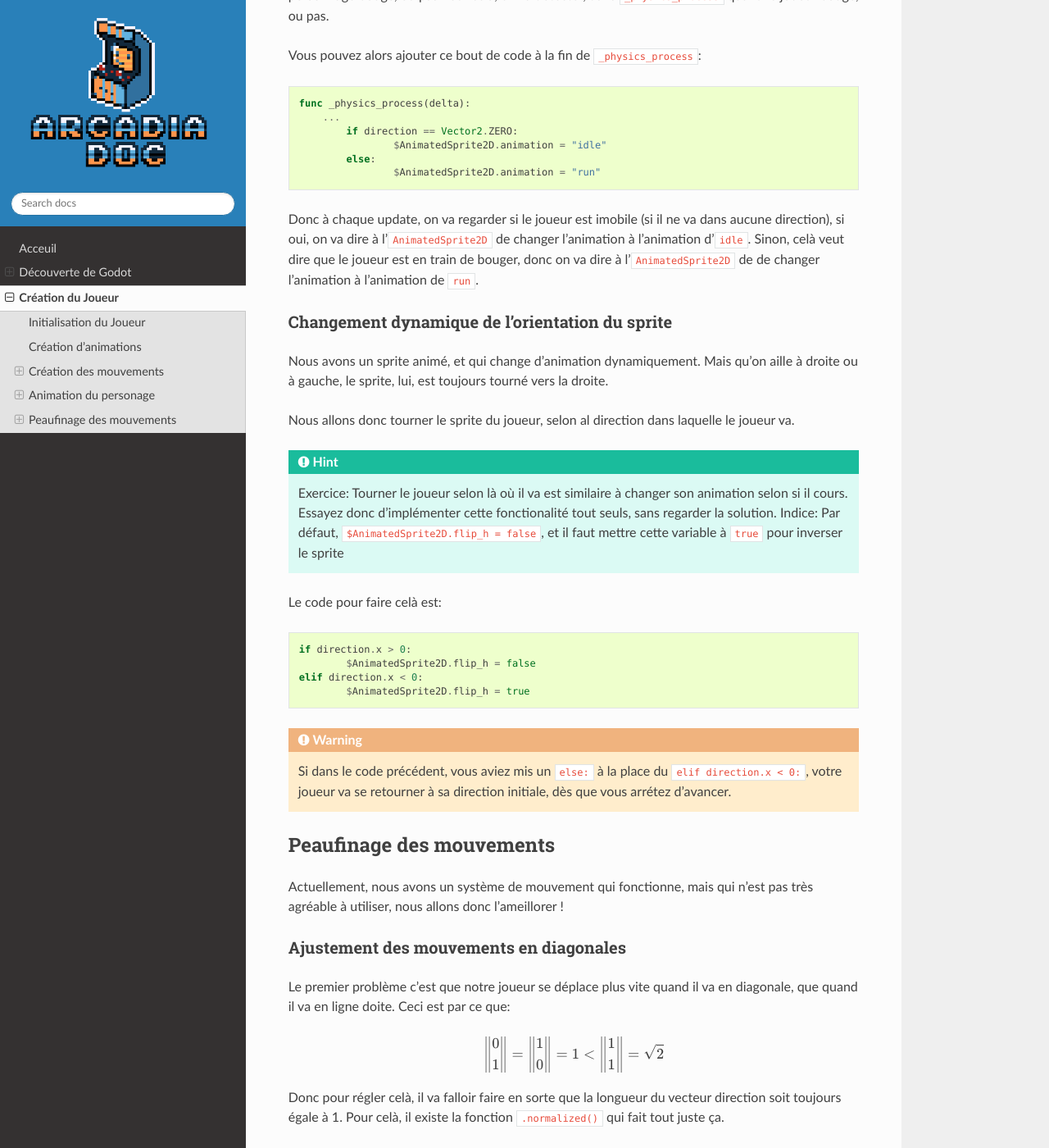
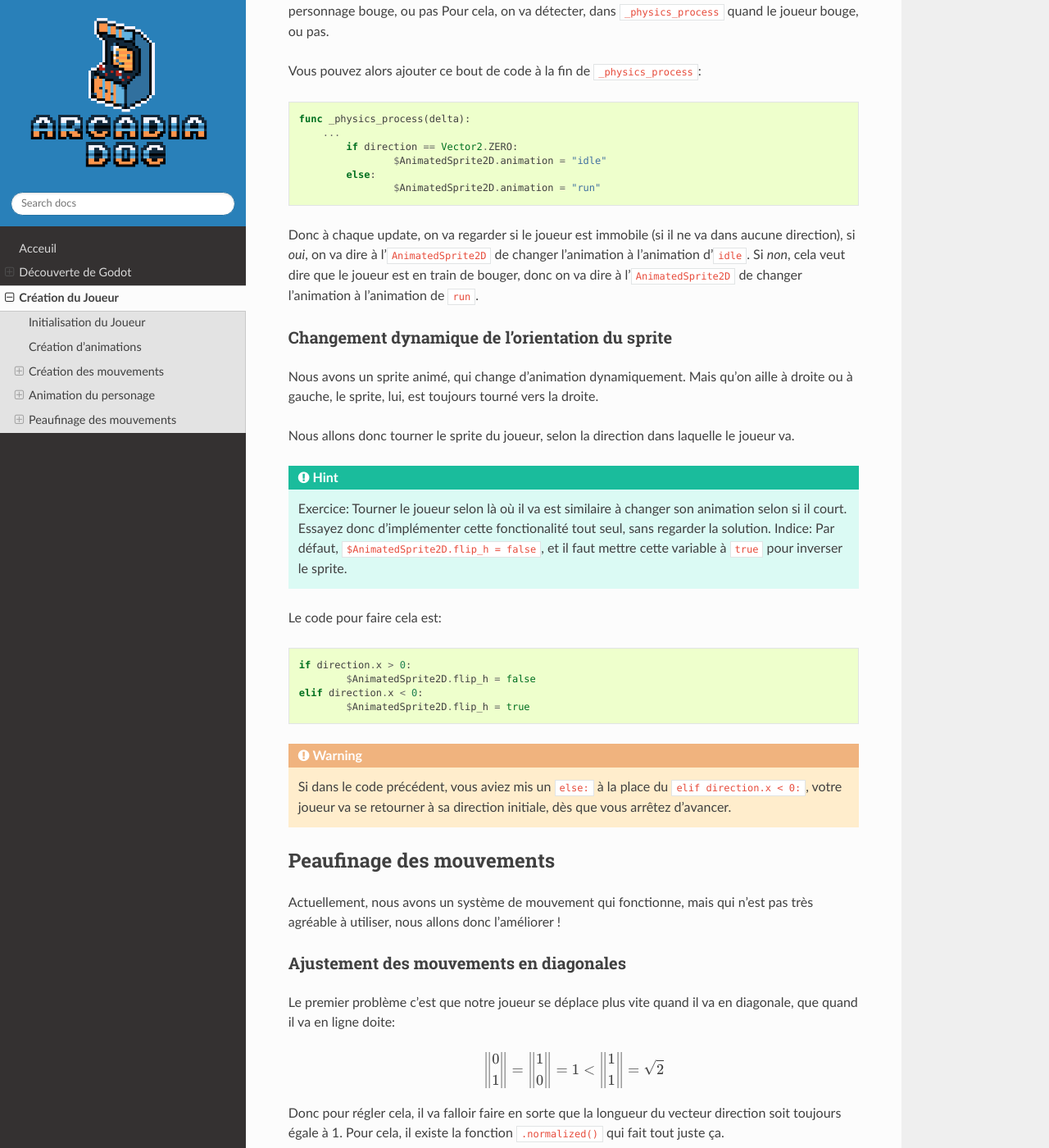
Before and after one commit to iceknith/Godot-Cours-Arcadia---Tower-Protector-Tutoriel, a Sphinx documentation site: the page built from docs/creation-joueur.rst, in a window 1280 px wide and 1400 px high, scrolled down 10185 px. Shown: the whole window at 82% size. Built offline with Sphinx 7.4.7 and the Read the Docs theme 2.0.0, drawn with Linux system fonts in a browser that asks for light colours; some of the changed text lies outside the part shown.

Commit message:
corrections

```diff
--- a/docs/creation-joueur.rst
+++ b/docs/creation-joueur.rst
@@ -63,14 +63,14 @@ Encore un warning! Cette fois-ci sur l'``AnimatedSprite2D``. Ajoutez donc un ``S
 
 .. tip::
    Pour ajouter un nouveau ``SpriteFrames``, cliquez d'abord sur l'AnimatedSprite2D dans l'arborescence.
-   Vous aurez alors accès aux propriétés du nœud dans l'Inspecteur, qui se trouve à droite de votre fenêtre.
+   Vous aurez alors accès aux propriétés du nœud dans l'inspecteur, qui se trouve à droite de votre fenêtre.
 
 Après avoir ajouté un nouveau SpriteFrames, une nouvelle fenêtre devrait apparaître en bas de votre écran.
 Si ce n'est pas le cas, cliquez sur le ``SpriteFrames`` que vous venez de créer dans l'inspecteur.
 
 .. image:: img/spriteframesopened.png
 
-Cette fenêtre est l'éditeur d'animations. Vous pouvez le fermer et le réouvrir en cliquant sur *SpriteFrames* en bas de l'écran.
+Cette fenêtre est l'éditeur d'animations. Vous pouvez la fermer et la réouvrir en cliquant sur *SpriteFrames* en bas de l'écran.
 À gauche, vous trouverez une liste de toutes les animations disponibles. Pour l'instant, il n'y en a qu'une, elle s'appelle ``"default"``.
 Renommez-la ``"idle"``.
 
@@ -90,16 +90,16 @@ Cela vous ouvrira le *Spritesheet Cutter*, qui ressemblera à ça:
 .. image:: img/spritesheetCutter.png
 
 La spritesheet forme une grille où chaque frame de l'animation se trouve dans une case.
-Vous pouvez alors mettre le nombre de frames par colones **[1]** et le nombre de frames par lignes **[2]**. Pour nous, on a 6 colonnes et 8 lignes.
+Vous pouvez alors mettre le nombre de frames par colonne **[1]** et le nombre de frames par ligne **[2]**. Pour nous, on a 6 colonnes et 8 lignes.
 
-Une fois les frames alignée avec la grille **[3]**, vous pouvez séléctionner les 6 premières frames (toute la première ligne), en cliquant dessus dans l'ordre ou en restant appuyé.
+Une fois les frames alignées avec la grille **[3]**, vous pouvez séléctionner les 6 premières frames (toute la première ligne), en cliquant dessus dans l'ordre ou en restant appuyé.
 Finalement, vous pouvez appuyer sur *Add 6 Frames* en bas, pour ajouter les frames à votre animation d'idle.
 Vous devriez voir les frames sélectionnées apparaître dans l'éditeur en bas:
 
 .. image:: img/spriteframesIdle.png
 
 Maintenant, vous pouvez jouer l'animation, en appuyant sur **play** **[1]**,
-et changer la vitesse de l'animation, en changeant ses **FPS** (Frames Per Second / Images par secondes) **[2]**.
+et changer la vitesse de l'animation, en changeant ses **FPS** (Frames Per Second / Images par seconde) **[2]**.
 
 Une animation d'idle c'est bien, mais, nous aimerions que notre joueur puisse bouger,
 donc on va rajouter une animation de course, qu'on appellera ``run``.
@@ -108,7 +108,8 @@ Pour cela, appuyez sur **Add Animation**, en haut à gauche de la fenêtre `Spri
 Renommez cette animation ``"run"``, et répétez les mêmes étapes que pour l'animation d'idle,
 en sélectionnant les 6 frames suivantes (toute la deuxième ligne).
 
-Enfin, pour plus de fluidité, vous pouvez mettre les deux animations à **8 FPS** (ou ajuster la vitesse à votre préférence).
+Pour plus de fluidité, vous pouvez mettre les deux animations à **8 FPS** (ou ajuster la vitesse à votre préférence).
+Et finalement, vous pouvez ajuster la hitbox crée précédemment: :ref: `init-joueur`
 
 .. move-init:
 
@@ -228,16 +229,17 @@ Pour celà, nous pouvons utiliser le code suivant:
        velocity.x = directionX * 300
        move_and_slide()
 
-Ce code est dans la fonction ``_physics_process`` et s'executera donc à chaque update du moteur physique.
-À chaque appel, nous initions une variable direction, qui va prendre comme valeur le retour de ``Input.get_axis("ui_left", "ui_right")``
+Ce code est dans la fonction ``_physics_process`` et s'exécutera donc à chaque update du moteur physique.
+À chaque appel, nous initions une variable direction, qui va prendre comme valeur, la valeur de retour de ``Input.get_axis("ui_left", "ui_right")``
 
-``Input.get_axis(input1, input2)`` est une fonction, qui va prendre deux inputs, et qui va "simuler" un joystick entre les deux, et dire où se joystick est
+``Input.get_axis(input1, input2)`` est une fonction qui va prendre deux inputs, et qui va "simuler" un joystick entre les deux, et dire où ce joystick est.
 Si le joystick est à gauche, donc que input1 est appuyé, la fonction renverra -1,
-si le joystick est à droite, elle renverra 1, et sinon, elle renverra 0.
+si le joystick est à droite, elle renverra 1,
+sinon, elle renverra 0.
 
 Ensuite, après avoir récupéré la direction du joueur sur l'axe X,
 nous allons pouvoir changer la vélocité du joueur sur l'axe X,
-en multipliant la direction par 300, 300 étant la vitesse que l'on donnera à notre joueur.
+en multipliant la direction par `300`, `300` étant la vitesse que l'on donnera à notre joueur.
 
 Finalement, nous travaillons avec un ``CharacterBody2D``, et donc nous avons accès à la fonction ``move_and_slide()``,
 qui va automatiquement faire bouger le joueur, et gérer ses collisions.
@@ -286,20 +288,20 @@ Animation du personage
 --------
 
 Actuellement, notre personage bouge, mais il reste toujours statiquement dans la même frame de la même animation.
-Il est temp de changer ça !
+Il est temps de changer ça !
 
 Lancement de l'animation au début du jeu
 ~~~~~~~~~~
 
 Il nous faut premièrement que l'animation du personnage se joue, dès qu'il est ajouté au jeu.
-Pour faire celà, on peut utiliser ce code:
+Pour faire cela, on peut utiliser ce code:
 
 .. code-block:: gdscript
 
    func _ready():
        $AnimatedSprite2D.play("idle")
 
-La fonction ``_ready()`` s'éxécute dès que l'objet est ajouté à la scène.
+La fonction ``_ready()`` s'exécute dès que l'objet est ajouté à la scène.
 Ensuite, la ligne ``$AnimatedSprite2D.play("idle")`` prend le fils ``AnimatedSprite2D`` de notre joueur,
 et lui dit de jouer l'animation "idle" (l'animation par défaut)
 
@@ -308,7 +310,7 @@ Changement dynamique de l'animation
 ~~~~~~~~~~
 
 Maintenant que l'animation se joue, on aimerait bien qu'elle change dynamiquement selon si le personnage bouge, ou pas
-Pour celà, on va détecter, dans ``_physics_process`` quand le joueur bouge, ou pas.
+Pour cela, on va détecter, dans ``_physics_process`` quand le joueur bouge, ou pas.
 
 Vous pouvez alors ajouter ce bout de code à la fin de ``_physics_process``:
 
@@ -321,27 +323,27 @@ Vous pouvez alors ajouter ce bout de code à la fin de ``_physics_process``:
 	   else:
 		   $AnimatedSprite2D.animation = "run"
 
-Donc à chaque update, on va regarder si le joueur est imobile (si il ne va dans aucune direction),
-si oui, on va dire à l'``AnimatedSprite2D`` de changer l'animation à l'animation d'``idle``.
-Sinon, celà veut dire que le joueur est en train de bouger,
-donc on va dire à l'``AnimatedSprite2D`` de de changer l'animation à l'animation de ``run``.
+Donc à chaque update, on va regarder si le joueur est immobile (si il ne va dans aucune direction),
+si `oui`, on va dire à l'``AnimatedSprite2D`` de changer l'animation à l'animation d'``idle``.
+Si `non`, cela veut dire que le joueur est en train de bouger,
+donc on va dire à l'``AnimatedSprite2D`` de changer l'animation à l'animation de ``run``.
 
 
 Changement dynamique de l'orientation du sprite
 ~~~~~~~~~~
 
-Nous avons un sprite animé, et qui change d'animation dynamiquement.
+Nous avons un sprite animé, qui change d'animation dynamiquement.
 Mais qu'on aille à droite ou à gauche, le sprite, lui, est toujours tourné vers la droite.
 
-Nous allons donc tourner le sprite du joueur, selon al direction dans laquelle le joueur va.
+Nous allons donc tourner le sprite du joueur, selon la direction dans laquelle le joueur va.
 
 .. hint:: Exercice:
-   Tourner le joueur selon là où il va est similaire à changer son animation selon si il cours.
-   Essayez donc d'implémenter cette fonctionalité tout seuls, sans regarder la solution.
+   Tourner le joueur selon là où il va est similaire à changer son animation selon si il court.
+   Essayez donc d'implémenter cette fonctionalité tout seul, sans regarder la solution.
    Indice: Par défaut, ``$AnimatedSprite2D.flip_h = false``, et il faut mettre cette variable
-   à ``true`` pour inverser le sprite
+   à ``true`` pour inverser le sprite.
 
-Le code pour faire celà est:
+Le code pour faire cela est:
 
 .. code-block:: gdscript
 
@@ -352,7 +354,7 @@ Le code pour faire celà est:
 
 .. warning::
    Si dans le code précédent, vous aviez mis un ``else:`` à la place du ``elif direction.x < 0:``,
-   votre joueur va se retourner à sa direction initiale, dès que vous arrétez d'avancer.
+   votre joueur va se retourner à sa direction initiale, dès que vous arrêtez d'avancer.
 
 .. move-fin:
 
@@ -360,18 +362,17 @@ Peaufinage des mouvements
 --------
 
 Actuellement, nous avons un système de mouvement qui fonctionne,
-mais qui n'est pas très agréable à utiliser, nous allons donc l'ameillorer !
+mais qui n'est pas très agréable à utiliser, nous allons donc l'améliorer !
 
 Ajustement des mouvements en diagonales
 ~~~~~~~~~~
 
-Le premier problème c'est que notre joueur se déplace plus vite quand il va en diagonale, que quand il va en ligne doite.
-Ceci est par ce que:
+Le premier problème c'est que notre joueur se déplace plus vite quand il va en diagonale, que quand il va en ligne doite:
 
 .. math:: \begin{Vmatrix} 0 \\ 1 \end{Vmatrix} = \begin{Vmatrix} 1 \\ 0 \end{Vmatrix} = 1 < \begin{Vmatrix} 1 \\ 1 \end{Vmatrix} = \sqrt{2}
 
-Donc pour régler celà, il va falloir faire en sorte que la longueur du vecteur direction soit toujours égale à 1.
-Pour celà, il existe la fonction ``.normalized()`` qui fait tout juste ça.
+Donc pour régler cela, il va falloir faire en sorte que la longueur du vecteur direction soit toujours égale à 1.
+Pour cela, il existe la fonction ``.normalized()`` qui fait tout juste ça.
 
 Vous pouvez donc la rajouter à la fin de la définition de ``direction``:
 
@@ -382,24 +383,23 @@ Vous pouvez donc la rajouter à la fin de la définition de ``direction``:
 Ajout d'inertie
 ~~~~~~~~~~
 
-Actuellement, notre joueur atteint sa vitesse maximale instantanément, et s'arrête instantanément
-Pour remédier à ce problème, nous allons utiliser une fonction, appelée la fonction ``lerp``.
-Elle s'utilise de cette façon:
+Actuellement, notre joueur atteint sa vitesse maximale instantanément, et s'arrête instantanément.
+Pour remédier à ce problème, nous allons utiliser une fonction, appelée ``lerp``, qui s'utilise de cette façon:
 
 .. code-block:: gdscript
 
-   val = lerp(val, max_val, poid)
+   val = lerp(val, max_val, poids)
 
 
-Et elle va retourner la prochaine valeur que notre variable doit prendre pour avoir une transition
-douce entre la valeur initiale et notre valeur maximale.
-Et le poid va nous permettre de déterminer la "douceur" de la transition:
+Elle va retourner la prochaine valeur que notre variable doit prendre,
+pour avoir une transition douce entre la valeur initiale et notre valeur maximale.
+Le poids va nous permettre de déterminer la "douceur" de la transition:
 
 .. image:: img/graphLerp.png
 
-Dans notre cas, le poid représentera l'accélération.
-Or, on veut que l'accélération dépende du temps qui s'est écoulé,
-et pas du nombre de frames (car celui-ci peut varier selon les ordinateurs)
+Dans notre cas, le poids représentera l'accélération.
+Or, on veut qu'elle dépende du temps qui s'est écoulé,
+et pas du nombre de frames (car le nombre de frame par seconde peut varier selon les ordinateurs).
 
 On peut donc initier une variable ``acceleration`` dans le corps principal:
 
```
Also changed, not shown: other parts of docs/creation-joueur.rst (+17 -17 lines).
